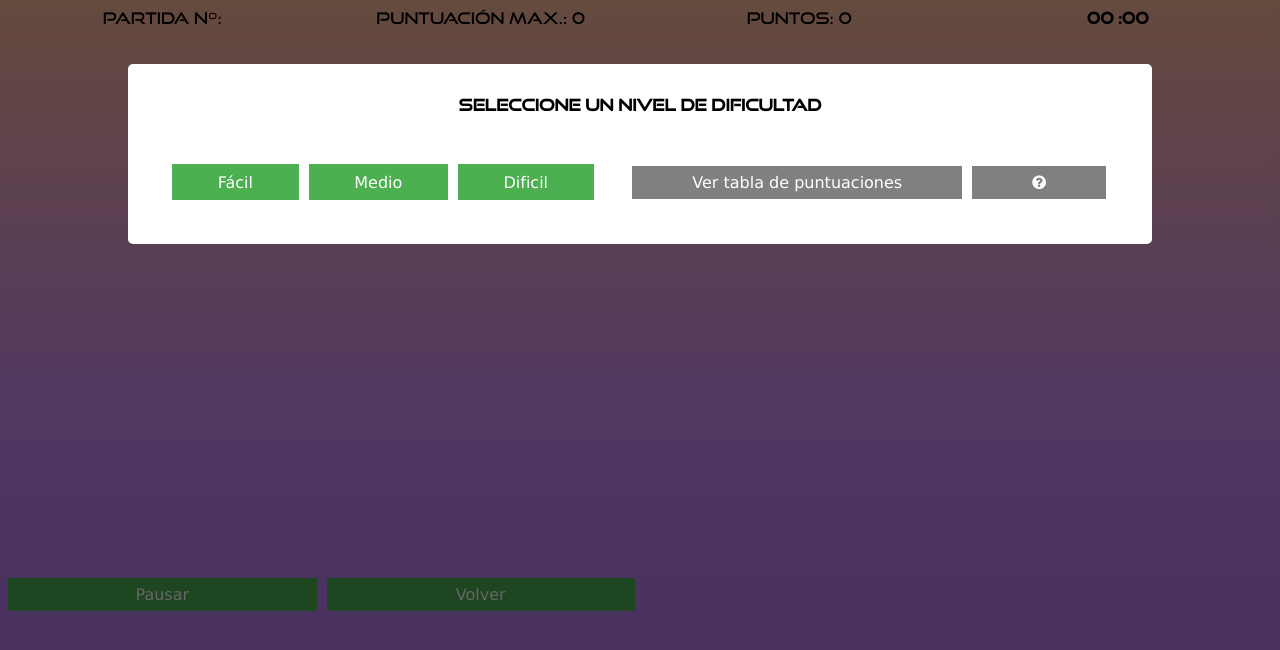
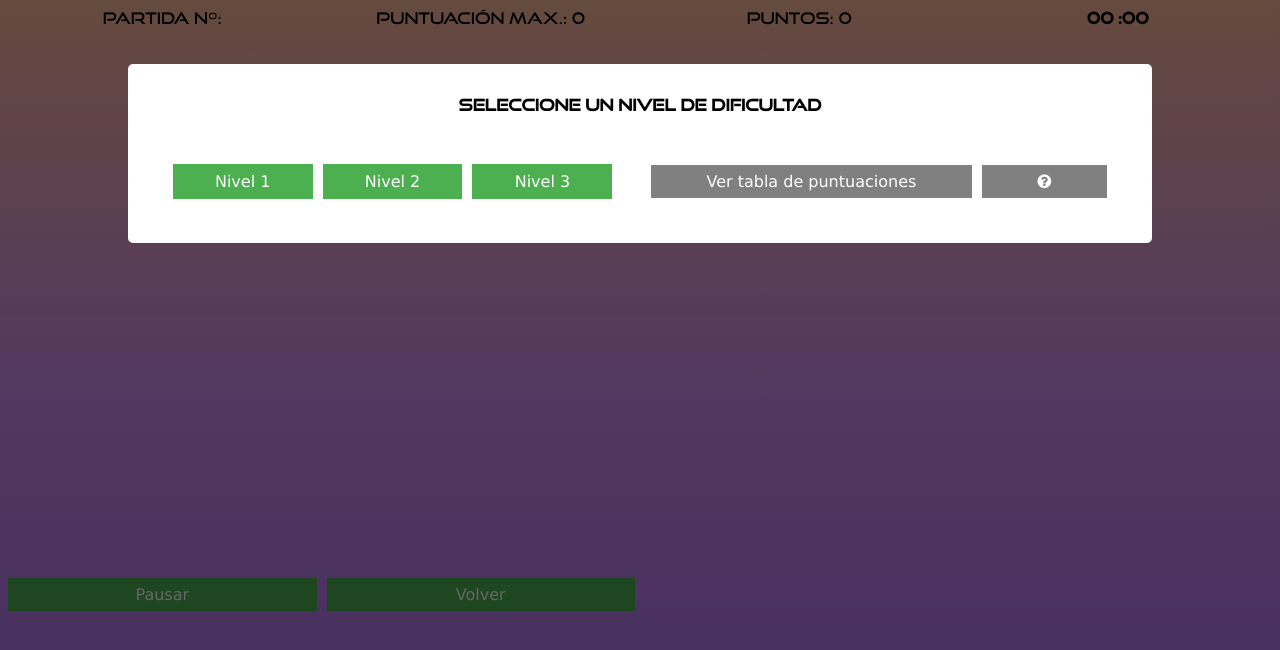
Before and after one commit to maayux/proyecto-mindmaster, a plain HTML site: page Juego MindMaster/index.html in a window 1280 px wide. Drawn offline with Linux system fonts and the light colour scheme.

Commit message:
Update index.html

```diff
--- a/Juego MindMaster/index.html
+++ b/Juego MindMaster/index.html
@@ -24,9 +24,9 @@
             <div class="modal-header"> Seleccione un nivel de dificultad </div>
             <div id="modal-body" class="modal-body">
                 <div id="dificultadBtn" class="modal-body">
-                    <button id="facil" class="btn"> Fácil </button>
-                    <button id="medio" class="btn"> Medio </button>
-                    <button id="dificil" class="btn"> Dificil </button>
+                    <button id="facil" class="btn"> Nivel 1 </button>
+                    <button id="medio" class="btn"> Nivel 2 </button>
+                    <button id="dificil" class="btn"> Nivel 3 </button>
                 </div>
 
                 <div id="otherBtn" class="modal-body">
```
